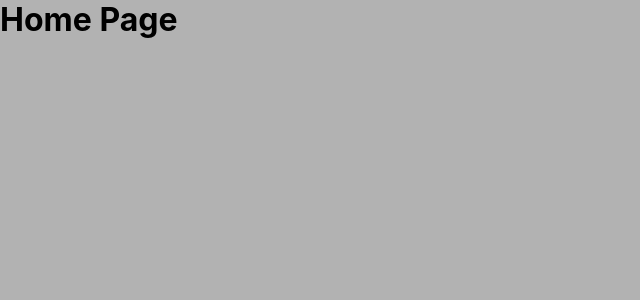
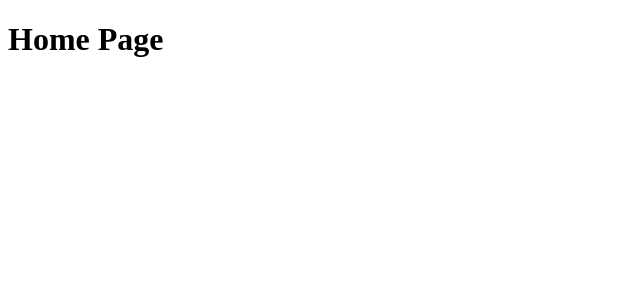
Before and after one commit to darlangui/gourmetmanagement_employee, a React (Create React App) app: page / in a window 1280 px wide. Shown: the top 300 px of the page, without its empty margins (0-640 px from the left). Built offline with nearby package versions, Linux system fonts and the light colour scheme.

Commit message:
fix: struct and sintax

```diff
--- a/src/App.css
+++ /dev/null
@@ -1,38 +0,0 @@
-.App {
-  text-align: center;
-}
-
-.App-logo {
-  height: 40vmin;
-  pointer-events: none;
-}
-
-@media (prefers-reduced-motion: no-preference) {
-  .App-logo {
-    animation: App-logo-spin infinite 20s linear;
-  }
-}
-
-.App-header {
-  background-color: #282c34;
-  min-height: 100vh;
-  display: flex;
-  flex-direction: column;
-  align-items: center;
-  justify-content: center;
-  font-size: calc(10px + 2vmin);
-  color: white;
-}
-
-.App-link {
-  color: #61dafb;
-}
-
-@keyframes App-logo-spin {
-  from {
-    transform: rotate(0deg);
-  }
-  to {
-    transform: rotate(360deg);
-  }
-}
--- a/src/App.tsx
+++ b/src/App.tsx
@@ -1,6 +1,4 @@
 import React from 'react';
-import logo from './logo.svg';
-import './App.css';
 import AppRouter from "./routes";
 
 function App() {
--- a/src/index.css
+++ /dev/null
@@ -1,13 +0,0 @@
-body {
-  margin: 0;
-  font-family: -apple-system, BlinkMacSystemFont, 'Segoe UI', 'Roboto', 'Oxygen',
-    'Ubuntu', 'Cantarell', 'Fira Sans', 'Droid Sans', 'Helvetica Neue',
-    sans-serif;
-  -webkit-font-smoothing: antialiased;
-  -moz-osx-font-smoothing: grayscale;
-}
-
-code {
-  font-family: source-code-pro, Menlo, Monaco, Consolas, 'Courier New',
-    monospace;
-}
--- a/src/index.tsx
+++ b/src/index.tsx
@@ -1,19 +1,12 @@
 import React from 'react';
 import ReactDOM from 'react-dom/client';
-import './index.css';
 import App from './App';
-import reportWebVitals from './reportWebVitals';
 
 const root = ReactDOM.createRoot(
-  document.getElementById('root') as HTMLElement
+    document.getElementById('root') as HTMLElement
 );
 root.render(
-  <React.StrictMode>
-    <App />
-  </React.StrictMode>
+    <React.StrictMode>
+        <App />
+    </React.StrictMode>
 );
-
-// If you want to start measuring performance in your app, pass a function
-// to log results (for example: reportWebVitals(console.log))
-// or send to an analytics endpoint. Learn more: https://bit.ly/CRA-vitals
-reportWebVitals();
--- a/src/pages/home/index.tsx
+++ b/src/pages/home/index.tsx
@@ -1,5 +1,5 @@
 import React from 'react';
-import '../style/global.css';
+
 const HomePage: React.FC = () => {
     return <h1>Home Page</h1>;
 };
--- a/src/pages/style/global.css
+++ /dev/null
@@ -1,10 +0,0 @@
-* {
-    margin: 0;
-    padding: 0;
-    box-sizing: border-box;
-    outline: 0;
-    list-style: none;
-    text-decoration: none;
-
-    background-color: #b2b2b2;
-}
--- a/src/reportWebVitals.ts
+++ /dev/null
@@ -1,15 +0,0 @@
-import { ReportHandler } from 'web-vitals';
-
-const reportWebVitals = (onPerfEntry?: ReportHandler) => {
-  if (onPerfEntry && onPerfEntry instanceof Function) {
-    import('web-vitals').then(({ getCLS, getFID, getFCP, getLCP, getTTFB }) => {
-      getCLS(onPerfEntry);
-      getFID(onPerfEntry);
-      getFCP(onPerfEntry);
-      getLCP(onPerfEntry);
-      getTTFB(onPerfEntry);
-    });
-  }
-};
-
-export default reportWebVitals;
```
Also changed, not shown: src/setupTests.ts (deleted, +0 -5 lines), src/logo.svg (deleted), 1 other file (tests, documents, lock files or other folders).
